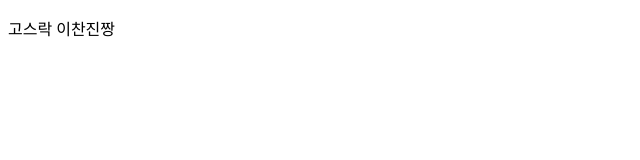
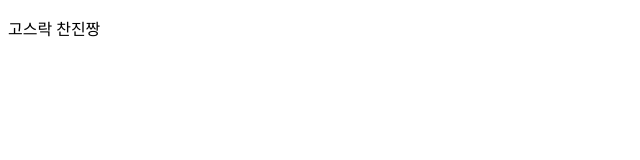
Before and after one commit to Gosrock/Ticket-Front-21st, a React (Create React App) app: page / in a window 1280 px wide. Shown: the top 160 px of the page, without its empty margins (0-640 px from the left). Built offline with nearby package versions, Linux system fonts and the light colour scheme.

Commit message:
Chanjin (#23)
* :hammer: #2 필요없는 파일 삭제 , 디팬던시 추가

* #2 :books: 리드미 커밋 이모지 추가

* #6 고스락 후론트로 글자 변경

* #7 이찬진짱으로 고침

* push

* conflict

* push test

```diff
--- a/src/App.js
+++ b/src/App.js
@@ -1,15 +1,11 @@
 function App() {
-
   return (
     <div className="App">
       <header className="App-header">
-
-        <p>고스락 이찬진짱</p>
-
+        <p>고스락 찬진짱</p>
       </header>
     </div>
   );
-
 }
 
 export default App;
```
